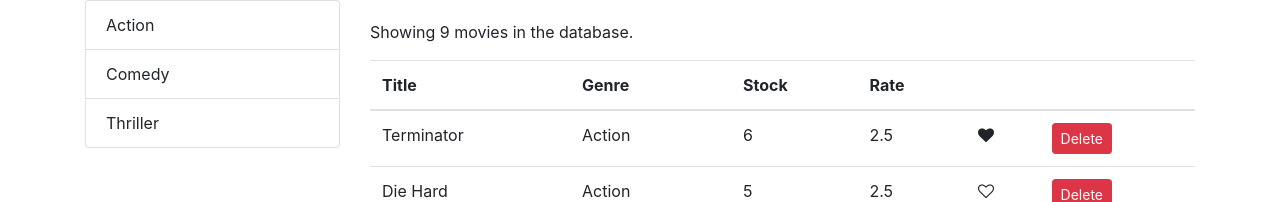
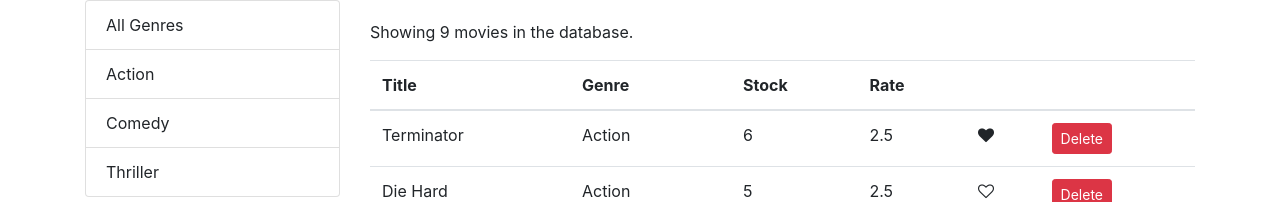
Before and after one commit to AliHassandev/team-training-react-project, a React (Create React App) app in the folder vidly/: page / in a window 1280 px wide. Shown: the top 202 px of the page. Built offline with nearby package versions, Linux system fonts and the light colour scheme.

Commit message:
vildy filtering: implement filter & add All Genrens option

```diff
--- a/vidly/src/components/movies.jsx
+++ b/vidly/src/components/movies.jsx
@@ -16,7 +16,9 @@
      }
 
      componentDidMount() {
-        this.setState({ movies: getMovies(), genres: getGenres() });
+
+        const genres = [{name: "All Genres"}, ...getGenres()]
+        this.setState({ movies: getMovies(), genres });
      };
      handleDelete = (movie) => {
         console.log(movie);
@@ -41,17 +43,23 @@
     };
 
     handleGenreSelect = genre => {
-        this.setState({selectedGenre: genre})
+        this.setState({ selectedGenre: genre, currentPage: 1})
     };
 
     render() {
 
         const {length: count} = this.state.movies;
-        const {currentPage, pageSize, movies: allMovies} = this.state;
+        const {currentPage, pageSize, selectedGenre, movies: allMovies} = this.state;
         if(count === 0)
             return <p>There is no movies in the database.</p>;
 
-            const movies = paginate(allMovies, currentPage, pageSize);
+            const filtered = selectedGenre && selectedGenre._id
+            ?allMovies.filter(m => m.genre._id === selectedGenre._id)
+            :allMovies;
+
+
+
+            const movies = paginate(filtered, currentPage, pageSize);
 
         return (
             <div className='row'>
@@ -64,7 +72,7 @@
                 </div>
 
                 <div className="col">
-                    <p>Showing {count} movies in the database.</p>
+                    <p>Showing {filtered.length} movies in the database.</p>
                     <table className="table">
                         <thead>
                             <tr>
@@ -96,7 +104,7 @@
                     </table>
 
                     <Pagination
-                    itemsCount={ count }
+                    itemsCount={ filtered.length }
                     pageSize={ pageSize }
                     currentPage={ currentPage }
                     onPageChange={this.handlePageChange}
```
